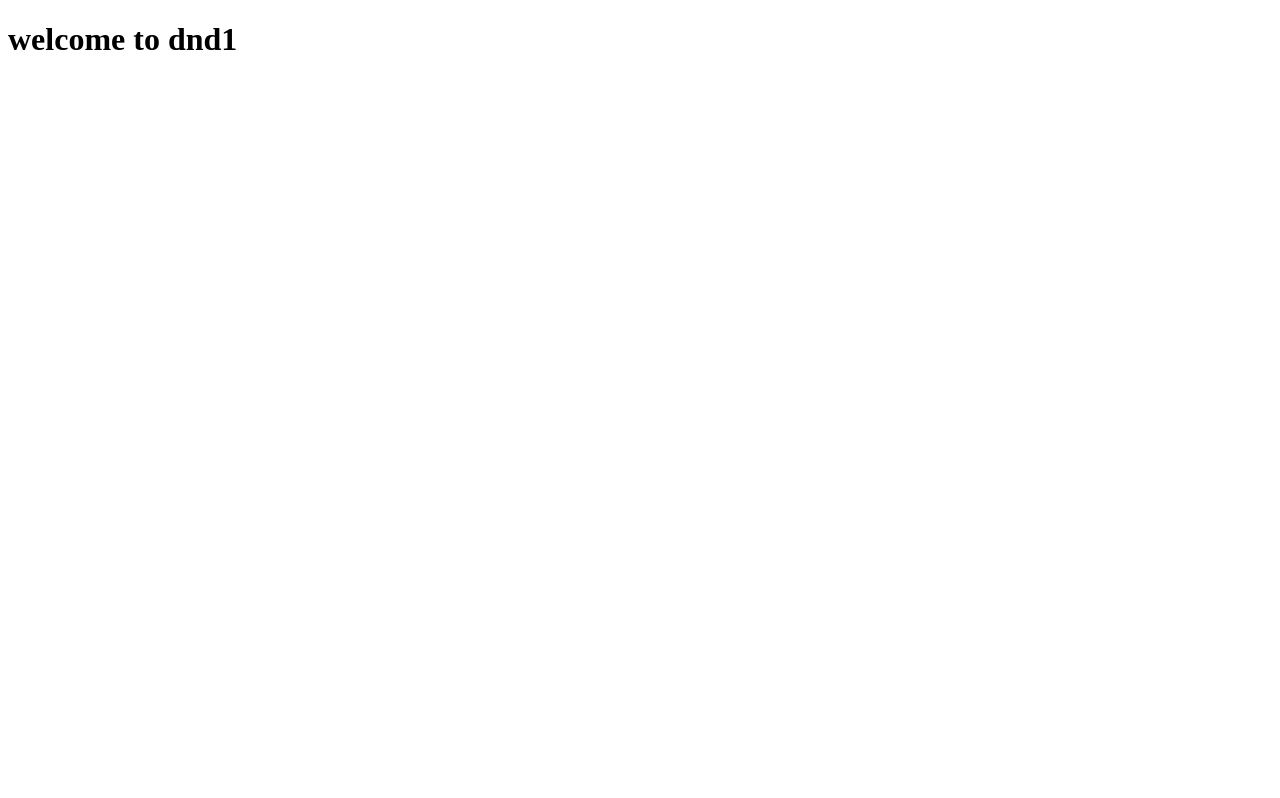
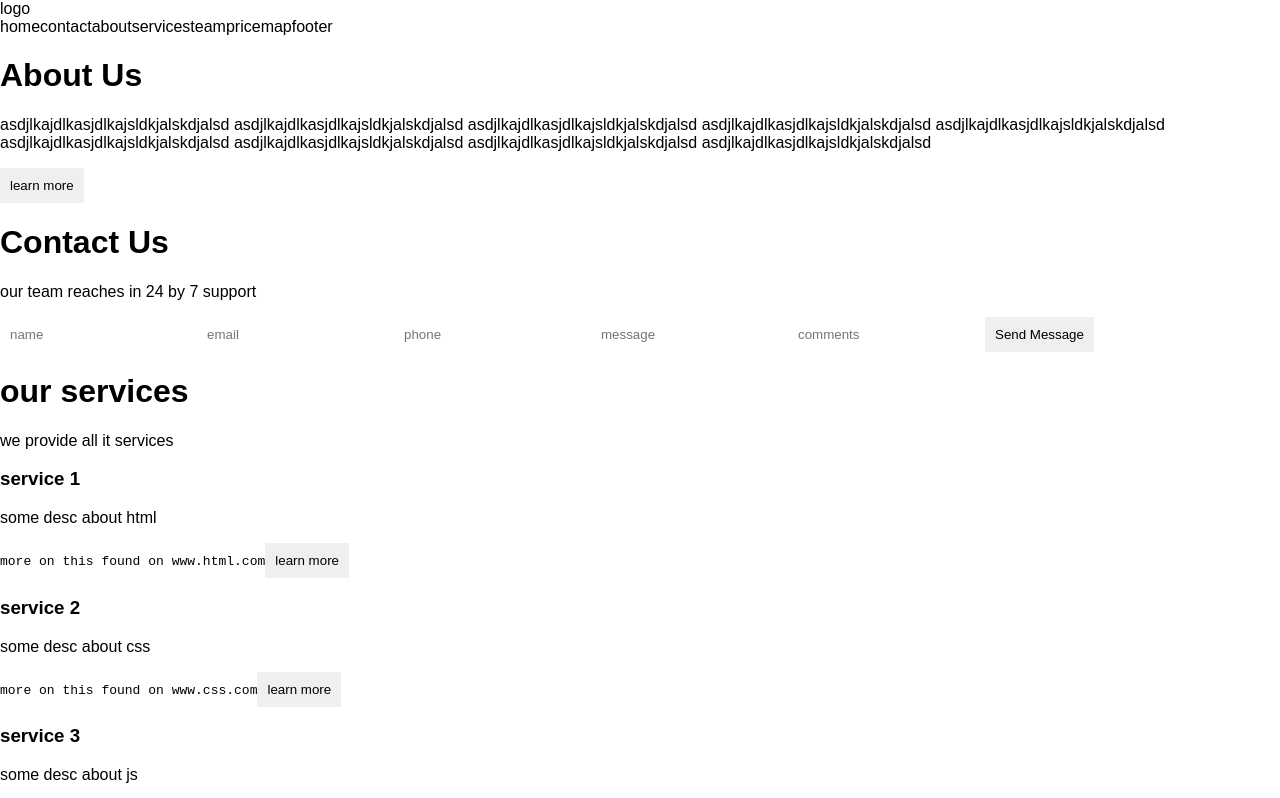
Before and after one commit to radhe212221/dnd2, a React (Create React App) app: page / in a window 1280 px wide. Shown: the top 798 px of the page. Built offline with nearby package versions, Linux system fonts and the light colour scheme.

Commit message:
content to all comp added

```diff
--- /dev/null
+++ b/src/App.js
@@ -0,0 +1,23 @@
+import React from 'react'
+import Header from './comp/header'
+import About from './comp/about'
+import Contact from './comp/contact'
+import Services from './comp/services'
+import Team from './comp/team'
+import Price from './comp/price'
+import Map from './comp/map'
+import Footer from './comp/footer'
+export default function App() {
+    return (
+        <div>
+            <Header />
+            <About />
+            <Contact />
+            <Services />
+            <Team />
+            <Price />
+            <Map />
+            <Footer />
+        </div>
+    )
+}
--- /dev/null
+++ b/src/comp/about.js
@@ -0,0 +1,22 @@
+import React from 'react'
+
+export default function About() {
+  return (
+    <div className='about'>
+      <h1>About Us</h1>
+      <p>
+        asdjlkajdlkasjdlkajsldkjalskdjalsd
+        asdjlkajdlkasjdlkajsldkjalskdjalsd
+        asdjlkajdlkasjdlkajsldkjalskdjalsd
+        asdjlkajdlkasjdlkajsldkjalskdjalsd
+        asdjlkajdlkasjdlkajsldkjalskdjalsd
+        asdjlkajdlkasjdlkajsldkjalskdjalsd
+        asdjlkajdlkasjdlkajsldkjalskdjalsd
+        asdjlkajdlkasjdlkajsldkjalskdjalsd
+        asdjlkajdlkasjdlkajsldkjalskdjalsd
+      </p>
+
+      <button>learn more</button>
+    </div>
+  )
+}
--- /dev/null
+++ b/src/comp/contact.js
@@ -0,0 +1,16 @@
+import React from 'react'
+
+export default function Contact() {
+  return (
+    <div className='contact'>
+      <h1>Contact Us</h1>
+      <p>our team reaches in 24 by 7 support</p>
+      <input placeholder='name' />
+      <input placeholder='email' />
+      <input placeholder='phone' />
+      <input placeholder='message' />
+      <input placeholder='comments' />
+      <button>Send Message</button>
+    </div>
+  )
+}
--- /dev/null
+++ b/src/comp/footer.js
@@ -0,0 +1,9 @@
+import React from 'react'
+
+export default function Footer() {
+  return (
+    <footer>
+      copyrights &copy; company-name &trade; - year
+    </footer>
+  )
+}
--- a/src/comp/header.js
+++ b/src/comp/header.js
@@ -0,0 +1,19 @@
+import React from 'react'
+
+export default function Header() {
+  return (
+    <header>
+      <div>logo</div>
+      <div>
+        <a>home</a>
+        <a>contact</a>
+        <a>about</a>
+        <a>services</a>
+        <a>team</a>
+        <a>price</a>
+        <a>map</a>
+        <a>footer</a>
+      </div>
+    </header>
+  )
+}
--- /dev/null
+++ b/src/comp/map.js
@@ -0,0 +1,9 @@
+import React from 'react'
+
+export default function Map() {
+  return (
+    <div className='map'>
+      <img src="https://www.w3schools.com/w3images/map.jpg" />
+    </div>
+  )
+}
--- /dev/null
+++ b/src/comp/price.js
@@ -0,0 +1,29 @@
+import React from 'react'
+
+export default function Price() {
+  const a = [
+    { name: "basic", price: 200, a: ["f1", "f2", "f3", "f4", "f5"] },
+    { name: "pro", price: 300, a: ["f1", "f2", "f3", "f4", "f5"] },
+    { name: "premium", price: 800, a: ["f1", "f2", "f3", "f4", "f5"] },
+  ]
+  return (
+    <div className='pricing'>
+      <h1>our pricing</h1>
+      <p>we provide best in price</p>
+      <div className='flex'>
+        {a.map(x => <div className='item'>
+          <div className='header'>
+            <h1>{x.name}</h1>
+          </div>
+          <div className='body'>
+            {x.a.map(y => <li>{y}</li>)}
+            <big>${x.price}</big>
+          </div>
+          <div className='footer'>
+            <button>view plan</button>
+          </div>
+        </div>)}
+      </div>
+    </div>
+  )
+}
--- /dev/null
+++ b/src/comp/services.js
@@ -0,0 +1,19 @@
+import React from 'react'
+
+export default function Services() {
+  const a = ["html", 'css', "js", "react", "angulkar", "redux", "api", "frontned", "backend"]
+  return (
+    <div className='services'>
+      <h1>our services</h1>
+      <p>we provide all it services</p>
+      <div className='flex'>
+        {a.map((x, i) => <div className='item'>
+          <h3>service {i + 1}</h3>
+          <p>some desc about {x}</p>
+          <code>more on this found on www.{x}.com</code>
+          <button>learn more</button>
+        </div>)}
+      </div>
+    </div>
+  )
+}
--- /dev/null
+++ b/src/comp/team.js
@@ -0,0 +1,24 @@
+import React from 'react'
+
+export default function Team() {
+  const a = [
+    { h2: "demo1", h3: "frontend", h4: "html5", a: "#" },
+    { h2: "demo2", h3: "frontend", h4: "html5", a: "#" },
+    { h2: "demo3", h3: "frontend", h4: "html5", a: "#" },
+    { h2: "demo4", h3: "frontend", h4: "html5", a: "#" },
+  ]
+  return (
+    <div className='team'>
+      <h1>Meet the team</h1>
+      <p>we re group industry experts</p>
+      <div className='flex'>
+        {a.map(x => <div className='item'>
+          <h2>{x.h2}</h2>
+          <h3>{x.h3}</h3>
+          <h4>{x.h4}</h4>
+          <a href={x.a}>connect now</a>
+        </div>)}
+      </div>
+    </div>
+  )
+}
--- a/src/index.js
+++ b/src/index.js
@@ -1,8 +1,10 @@
 import React from 'react';
 import ReactDOM from 'react-dom/client';
+import './style.css'
+import App from './App'
 const root = ReactDOM.createRoot(document.getElementById('root'));
 root.render(
   <React.StrictMode>
-    <h1 children="welcome to dnd1" />
+    <App />
   </React.StrictMode>
 );
--- /dev/null
+++ b/src/style.css
@@ -0,0 +1,18 @@
+body
+{
+    margin:0;
+    font-family: Arial, Helvetica, sans-serif;
+}
+
+*
+{
+    text-decoration: none;
+    outline:0;
+    border:0;
+    list-style: none;
+}
+
+button,input,textarea
+{
+    padding: 10px;
+}
```
Also changed, not shown: src/comp/layout.js (added, +7 -0 lines).
